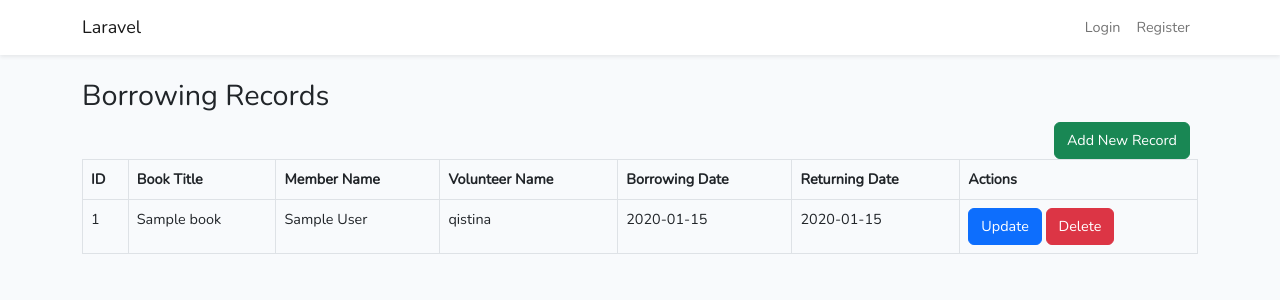
After one commit to qistina30/projectAdvWeb, a Laravel app: page /records in a window 1280 px wide. The commit adds this page. Shown: the top 300 px of the page. Run offline with Laravel 12, Linux system fonts and the light colour scheme; data comes from the database, SQL or seed files in the repository; tables that the repository leaves empty hold one stand-in row (values such as "Sample post"); style sheets or scripts are compiled from the project's sources.

Commit message:
function 5

```diff
--- /dev/null
+++ b/app/Http/Controllers/RecordController.php
@@ -0,0 +1,98 @@
+<?php
+
+namespace App\Http\Controllers;
+
+use App\Models\Record;
+use App\Models\Book;
+use App\Models\Member;
+use Illuminate\Http\Request;
+use Illuminate\Support\Facades\Auth;
+
+class RecordController extends Controller
+{
+    public function index()
+    {
+        $records = Record::with(['book', 'member', 'volunteer'])->get();
+        return view('records.index', compact('records'));
+    }
+
+    public function create()
+    {
+        $books = Book::all();
+        $members = Member::all();
+        return view('records.create', compact('books', 'members'));
+    }
+
+    public function store(Request $request)
+    {
+        $request->validate([
+            'book_id' => 'required|exists:books,id',
+            'member_id' => 'required|exists:members,id',
+            'borrowing_date' => 'required|date',
+        ]);
+
+        Record::create([
+            'book_id' => $request->book_id,
+            'member_id' => $request->member_id,
+            'volunteer_id' => Auth::id(), // Assuming the currently logged-in user is the volunteer
+            'borrowing_date' => $request->borrowing_date,
+        ]);
+
+        // Update the book status to 'Borrowed'
+        $book = Book::find($request->book_id);
+        $book->book_status = 'Borrowed';
+        $book->save();
+
+        return redirect()->route('records.index')->with('success', 'Borrowing record created successfully.');
+    }
+
+    public function edit($id)
+    {
+        $record = Record::findOrFail($id);
+        return view('records.edit', compact('record'));
+    }
+
+    public function update(Request $request, $id)
+    {
+        $request->validate([
+            'returning_date' => 'required|date',
+        ]);
+
+        $record = Record::findOrFail($id);
+        $record->update([
+            'returning_date' => $request->returning_date,
+        ]);
+
+        // Update the book status back to 'Available'
+        $book = Book::find($record->book_id);
+        $book->book_status = 'Available';
+        $book->save();
+
+        return redirect()->route('records.index')->with('success', 'Borrowing record updated successfully.');
+    }
+
+    public function destroy($id)
+    {
+        $record = Record::findOrFail($id);
+        $record->delete();
+
+        return redirect()->route('records.index')->with('success', 'Borrowing record deleted successfully.');
+    }
+
+    public function search(Request $request)
+    {
+        $request->validate([
+            'book_id' => 'required|exists:books,id',
+        ]);
+
+        $record = Record::where('book_id', $request->book_id)->first();
+
+        if (!$record) {
+            return redirect()->back()->with('error', 'No borrowing record found for this book.');
+        }
+
+        return view('records.update', compact('record'));
+    }
+
+
+}
--- a/app/Models/Book.php
+++ b/app/Models/Book.php
@@ -12,13 +12,19 @@ class Book extends Model
     use SoftDeletes;
 
     protected $fillable = [
-        'title', 'author', 'publisher_name', 'published_year','category','status','volunteer_id'
+        'title', 'author', 'publisher_name', 'published_year','category','status','volunteer_id','id'
     ];
 
     public function volunteer()
     {
         return $this->belongsTo(Volunteer::class);
     }
+    public function records()
+    {
+        return $this->hasMany(Record::class);
+    }
+
+
 }
 /*$table->string('title');
 $table->string('author');
--- a/app/Models/Member.php
+++ b/app/Models/Member.php
@@ -21,4 +21,9 @@ class Member extends Model
     {
         return $this->belongsTo(Volunteer::class);
     }
+    public function records()
+    {
+        return $this->hasMany(Record::class);
+    }
+
 }
--- /dev/null
+++ b/app/Models/Record.php
@@ -0,0 +1,35 @@
+<?php
+
+namespace App\Models;
+
+use Illuminate\Database\Eloquent\Factories\HasFactory;
+use Illuminate\Database\Eloquent\Model;
+use Illuminate\Database\Eloquent\SoftDeletes;
+
+class Record extends Model
+{
+    use HasFactory,SoftDeletes;
+
+    protected $fillable = [
+        'book_id',
+        'member_id',
+        'volunteer_id',
+        'borrowing_date',
+        'returning_date',
+    ];
+
+    public function book()
+    {
+        return $this->belongsTo(Book::class);
+    }
+
+    public function member()
+    {
+        return $this->belongsTo(Member::class);
+    }
+
+    public function volunteer()
+    {
+        return $this->belongsTo(Volunteer::class);
+    }
+}
--- a/app/Models/User.php
+++ b/app/Models/User.php
@@ -34,6 +34,10 @@ class User extends Authenticatable
     {
         return $this->hasOne(Volunteer::class);
     }
+    public function records()
+    {
+        return $this->hasMany(Record::class);
+    }
     /**
      * Get the attributes that should be cast.
      *
--- a/app/Models/Volunteer.php
+++ b/app/Models/Volunteer.php
@@ -26,6 +26,12 @@ class Volunteer extends Model
     {
         return $this->hasMany(Member::class);
     }
+
+    public function records()
+    {
+        return $this->hasMany(Record::class);
+    }
+
     /*$user = User::find(1); // Assuming user with ID 1 exists
     $volunteer = $user->volunteer;*/
 }
--- /dev/null
+++ b/resources/views/Records/index.blade.php
@@ -0,0 +1,49 @@
+@extends('layouts.app')
+
+@section('content')
+    <div class="container">
+        <h2>Borrowing Records</h2>
+        <div class="d-grid gap-2 d-md-flex justify-content-md-end">
+            <a href="{{route('records.create')}}" class="btn btn-success me-md-2" >Add New Record</a>
+        </div>
+        @if (session('success'))
+            <div class="alert alert-success">
+                {{ session('success') }}
+            </div>
+        @endif
+
+        <table class="table table-bordered">
+            <thead>
+            <tr>
+                <th>ID</th>
+                <th>Book Title</th>
+                <th>Member Name</th>
+                <th>Volunteer Name</th>
+                <th>Borrowing Date</th>
+                <th>Returning Date</th>
+                <th>Actions</th>
+            </tr>
+            </thead>
+            <tbody>
+            @foreach ($records as $record)
+                <tr>
+                    <td>{{ $record->id }}</td>
+                    <td>{{ $record->book->title }}</td>
+                    <td>{{ $record->member->name }}</td>
+                    <td>{{ $record->volunteer->user->name }}</td>
+                    <td>{{ $record->borrowing_date }}</td>
+                    <td>{{ $record->returning_date ?? 'Not returned yet' }}</td>
+                    <td>
+                        <a href="{{ route('records.edit', $record->id) }}" class="btn btn-primary">Update</a>
+                        <form action="{{ route('records.destroy', $record->id) }}" method="POST" class="d-inline">
+                            @csrf
+                            @method('DELETE')
+                            <button type="submit" class="btn btn-danger" onclick="return confirm('Are you sure you want to delete this record?')">Delete</button>
+                        </form>
+                    </td>
+                </tr>
+            @endforeach
+            </tbody>
+        </table>
+    </div>
+@endsection
--- a/resources/views/home.blade.php
+++ b/resources/views/home.blade.php
@@ -33,6 +33,12 @@
                 <a href="{{ route('member.index')}}" class="btn btn-primary">
                     Registered Member
                 </a>
+                <a href="{{ route('records.index')}}" class="btn btn-primary">
+                    Borrow Records
+                </a>
+                <a href="{{ route('records.search')}}" class="btn btn-primary">
+                    Search Records
+                </a>
             </div>
         </div>
     </div>
--- a/routes/web.php
+++ b/routes/web.php
@@ -2,7 +2,9 @@
 
 use App\Http\Controllers\Auth\RegisterController;
 use App\Http\Controllers\BookController;
+use App\Http\Controllers\BorrowingRecordsController;
 use App\Http\Controllers\MemberController;
+use App\Http\Controllers\RecordController;
 use App\Http\Controllers\SupervisorController;
 use App\Http\Controllers\VolunteerController;
 use Illuminate\Support\Facades\Auth;
@@ -47,3 +49,12 @@ Route::get('/member/{id}/edit', [MemberController::class, 'edit'])->name('member
 Route::delete('/member/{id}', [MemberController::class, 'destroy'])->name('member.destroy');
 Route::put('/member/{id}', [MemberController::class, 'update'])->name('member.update');
 Route::get('/member/{id}', [MemberController::class, 'show'])->name('member.show');
+//Record route
+Route::get('/records', [RecordController::class, 'index'])->name('records.index');
+Route::get('/records/create', [RecordController::class, 'create'])->name('records.create');
+Route::post('/records', [RecordController::class, 'store'])->name('records.store');
+Route::get('/records/{id}/edit', [RecordController::class, 'edit'])->name('records.edit');
+Route::put('/records/{id}', [RecordController::class, 'update'])->name('records.update');
+Route::delete('/records/{id}', [RecordController::class, 'destroy'])->name('records.destroy');
+
+Route::post('/records/search', [RecordController::class, 'search'])->name('records.search');
```
Also changed, not shown: resources/views/Records/create.blade.php (added, +38 -0 lines), resources/views/Records/search.blade.php (added, +18 -0 lines), resources/views/Records/update.blade.php (added, +19 -0 lines), database/migrations/2024_05_22_151543_create_records_table.php (added), resources/views/Records/edit.blade.php (added), resources/views/Records/show.blade.php (added).
